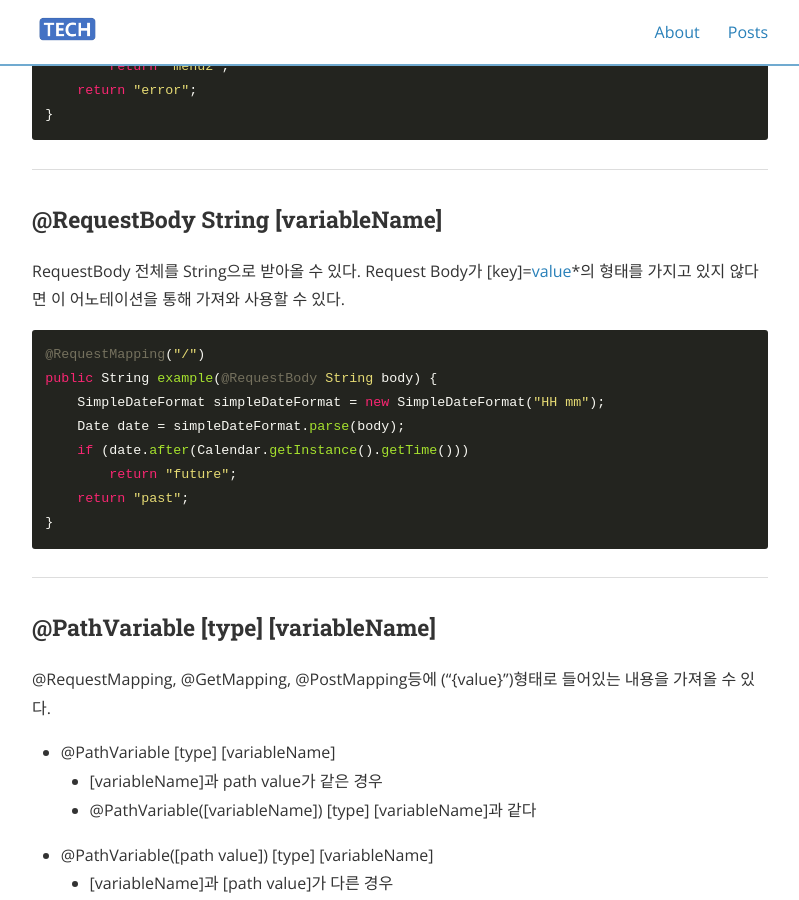
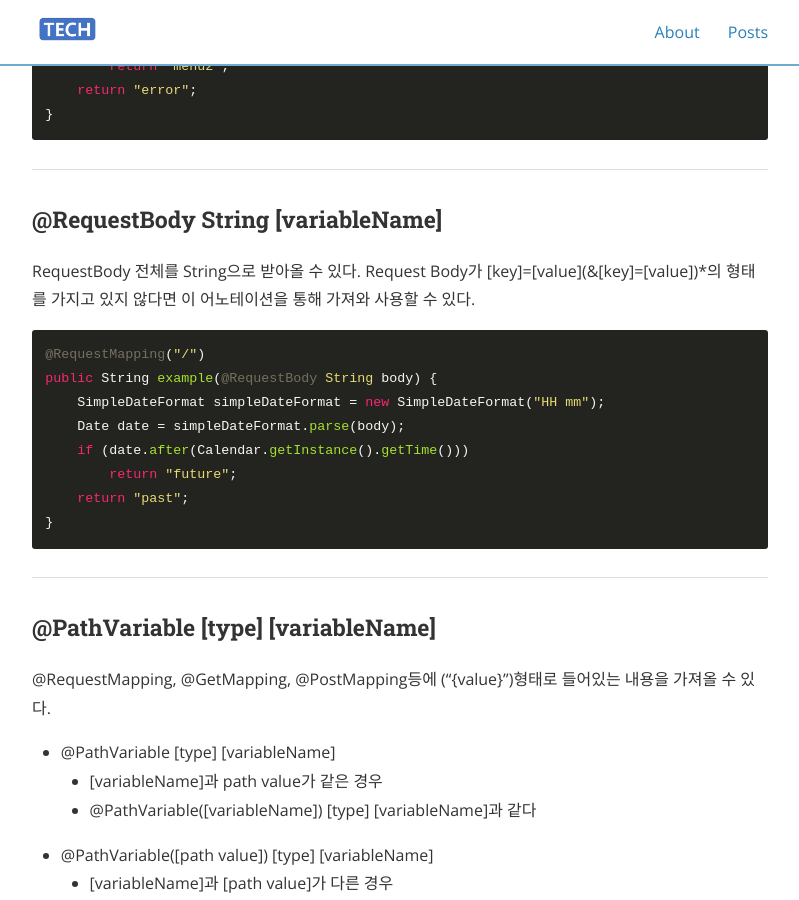
Before and after one commit to e406hsy/e406hsy.github.io, a Jekyll site: the page built from _posts/2020-02-05-spring_controller_parameter_type.md, in a window 1280 px wide and 900 px high, scrolled down 1790 px. Shown: the whole window, without its empty margins (240-1039 px from the left). Built offline with Jekyll 4.4.1, drawn with Linux system fonts in a browser that asks for light colours; nearby versions of some CDN libraries; comment, search, counter and statistics services are not loaded.

Commit message:
style: Fix typo

````diff
--- a/_posts/2020-02-05-spring_controller_parameter_type.md
+++ b/_posts/2020-02-05-spring_controller_parameter_type.md
@@ -68,7 +68,7 @@ public String example(@RequestParam int index) {
 ---
 
 ### @RequestBody String [variableName]
-RequestBody 전체를 String으로 받아올 수 있다. Request Body가 [key]=[value](&[key]=[value])*의 형태를 가지고 있지 않다면 이 어노테이션을 통해 가져와 사용할 수 있다.
+RequestBody 전체를 String으로 받아올 수 있다. Request Body가 [key]=[value]\(&[key]=[value]\)*의 형태를 가지고 있지 않다면 이 어노테이션을 통해 가져와 사용할 수 있다.
 
 ```java
 @RequestMapping("/")
````
